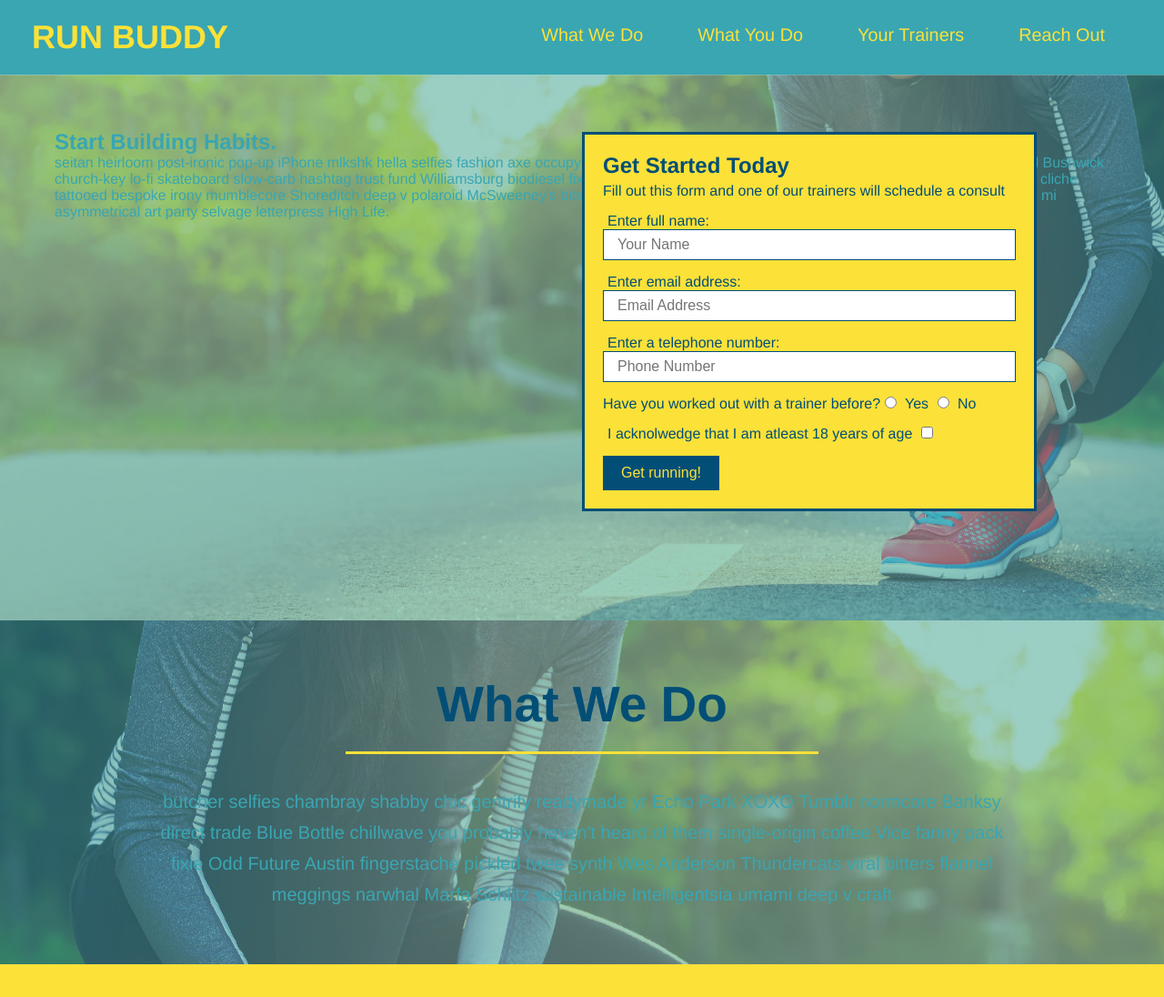
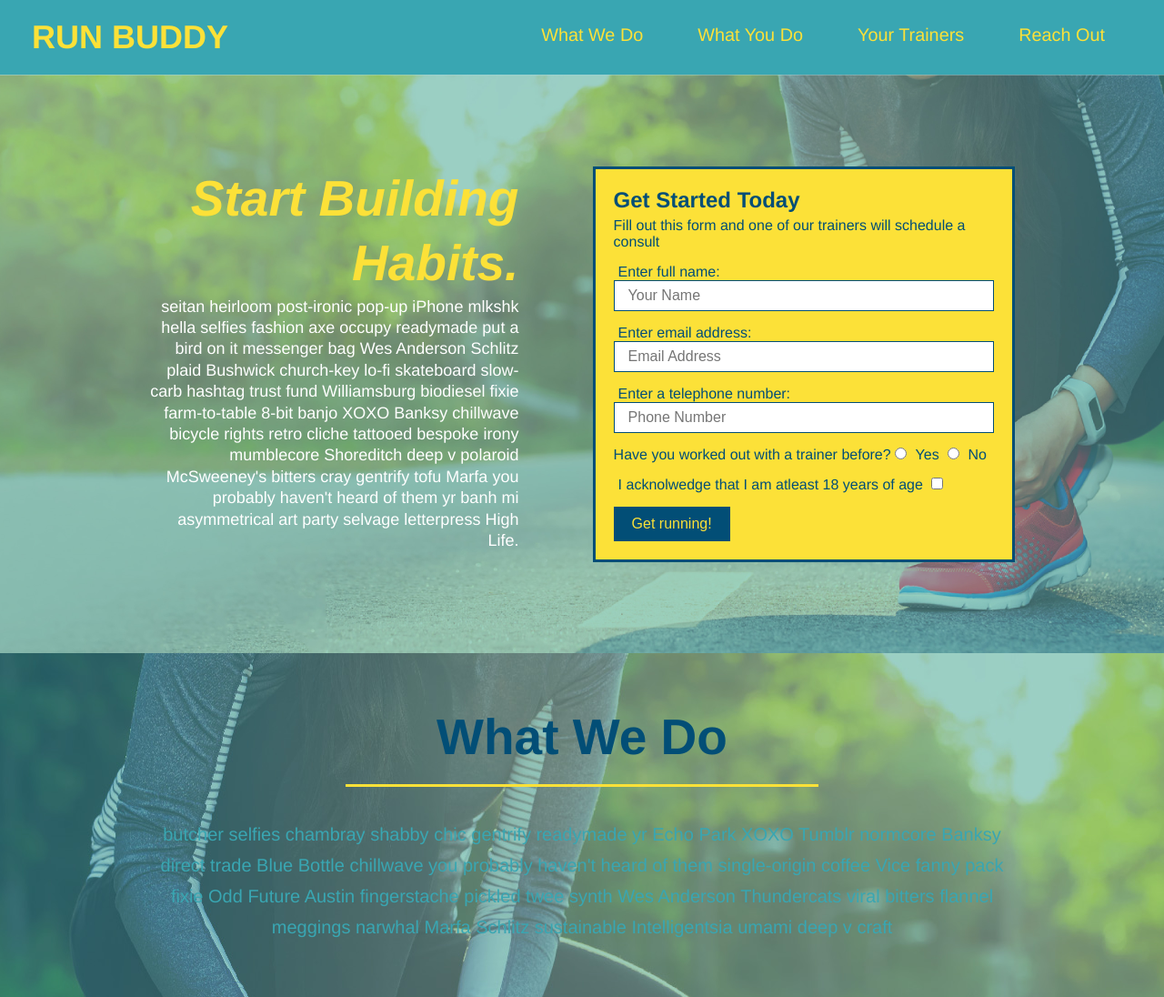
Before and after one commit to gtankha/run-buddy, a plain HTML site: page index.html in a window 1280 px wide. Shown: the top 1096 px of the page at 91% size. Drawn offline with Linux system fonts and the light colour scheme.

Commit message:
add flexbox to the hero

```diff
--- a/assets/css/style.css
+++ b/assets/css/style.css
@@ -45,16 +45,17 @@ body {
     background: #fce138;
     width: 100%;
     padding: 40px 35px;
+    display: flex;
+    justify-content: space-between;
+    flex-wrap: wrap;
   }
 
   footer h2 {
-    display: inline;
     color: #024e76;
     font-size: 30px;
     margin: 0;
   }
   footer div {
-    float: right;
     line-height: 1.5;
     text-align: right;
   }
@@ -68,21 +69,38 @@ body {
   /* Hero Style Start */
 .hero {
   background-image: url("../images/hero-bg.jpg");
-  height: 600px;
   background-size: cover;
   background-position: center;
-  position: relative;
+  display: flex;
+  justify-content: center;
+  flex-wrap: wrap;
 }
 /* Hero Style End */
+
+/* Hero CTA style start */
+.hero-cta {
+  width: 35%;
+  text-align: right;
+  margin: 3.5%;
+  color: #fff;
+  font-size: 18px;
+  line-height: 1.3;
+}
+
+.hero-cta h2 {
+  font-style: italic;
+  font-size: 55px;
+  color: #fce138;
+}
+/* Hero CTA style end */
+
 .hero-form {
   background-color: #fce138;
   padding: 20px;
-  width: 500px;
   color: #024e76;
   border: solid 3px #024e76;
-  position: absolute;
-  bottom: 120px;
-  right: 140px;
+  width: 40%;
+  margin: 3.5%;
 }
 .hero-form h3 {
   font-size: 24px;
```
